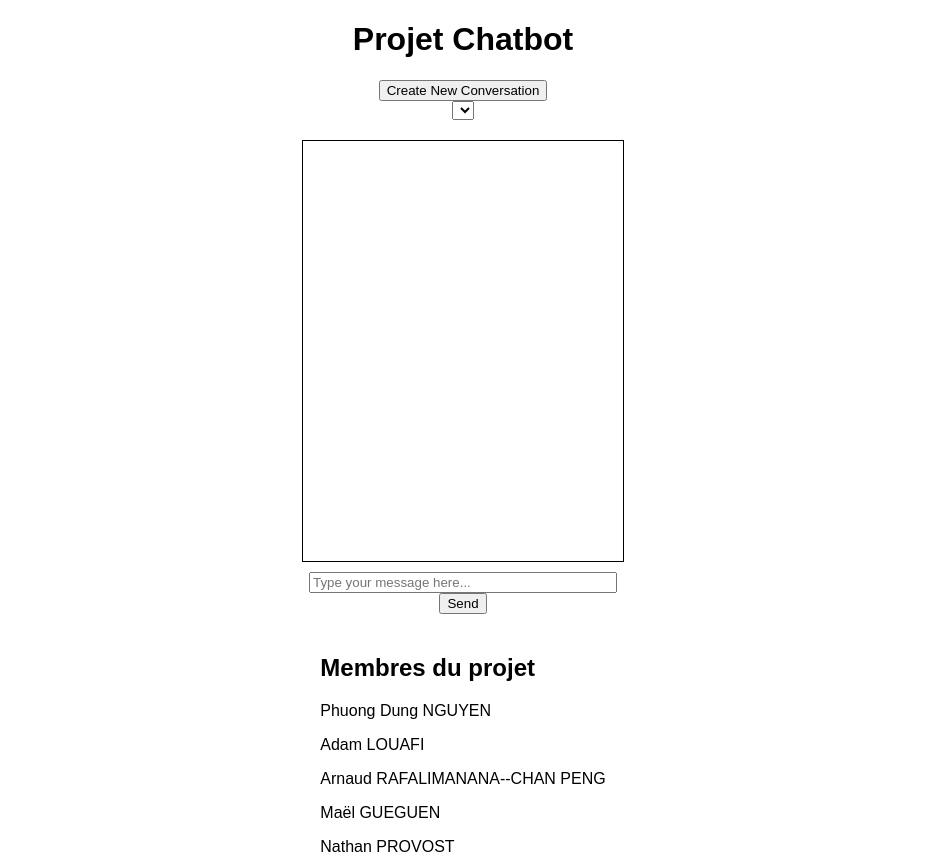
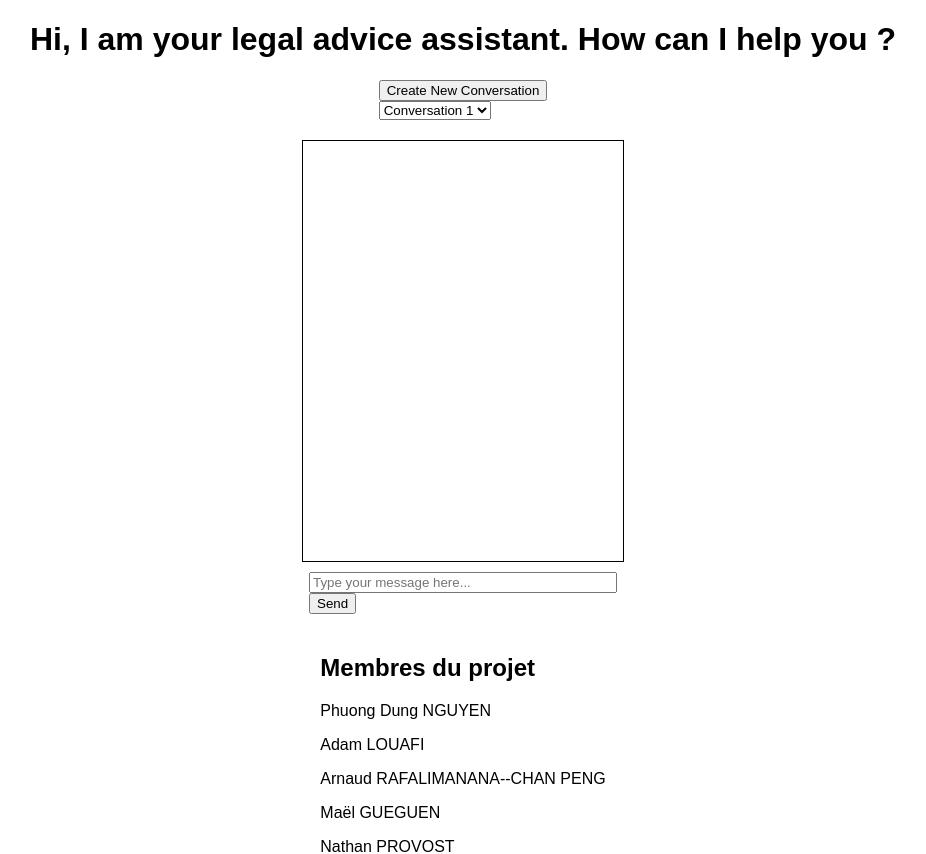
Before and after one commit to dzungpnguyen/NLP_legal_chatbot, a Flask app: page / in a window 1280 px wide. Shown: the top 854 px of the page, without its empty margins (177-1103 px from the left). Run offline with Flask 3, Linux system fonts and the light colour scheme; lists and menus that the app fills with data are empty.

Commit message:
add styling and modify layout

```diff
--- a/templates/index.html
+++ b/templates/index.html
@@ -4,25 +4,46 @@
     <title>Chatbot</title>
     <link rel="stylesheet" type="text/css" href="static/style.css">
 </head>
-<body>
-    <h1>Projet Chatbot</h1>
-    <button onclick="createConversation()">Create New Conversation</button>
-    <select id="conversationSelect" onchange="loadConversation(this.value)">
-        <!-- Les options seront ajoutées dynamiquement -->
-    </select>
-    <div id="chatbox"></div>
-    <input type="text" id="userInput" placeholder="Type your message here...">
-    <button onclick="sendMessage()">Send</button>
+<body onload="createConversation()">
+    <div id="Title" class="pt-1">
+        <h1 class="title is-3">Hi, I am your legal advice assistant. How can I help you ?</h1>
+    </div>
+
+    <div id="conversations" class="mt-1">
+        <button class="button is-link" onclick="createConversation()">Create New Conversation</button>
+        <div class="select">
+            <select id="conversationSelect" onchange="loadConversation(this.value)">
+            <!-- Les options seront ajoutées dynamiquement -->
+            </select>
+        </div>
+
+    </div>
+
+    <div id="chatbox" class="box mt-2"></div>
+
+    <div id="input" class="columns is-vcentered">
+        <div class="column">
+            <input type="text" id="userInput" class="input" onkeydown="handleKeyPress(event)" placeholder="Type your message here...">
+        </div>
+        <div class="column mt-3">
+            <button id="submit-input" class="button is-link" onclick="sendMessage()">Send</button>
+        </div>
+    </div>
+
 
     <div class="members">
-        <h2>Membres du projet</h2>
-        <p>Phuong Dung NGUYEN</p>
-        <p>Adam LOUAFI</p>
-        <p>Arnaud RAFALIMANANA--CHAN PENG</p>
-        <p> Maël GUEGUEN</p>
-        <p>Nathan PROVOST</p>
-        <p>Zachary Akakpo</p>
-        <p>Théo MARTIN</p>
+        <div class="has-text-centered">
+            <h2 class="title">Membres du projet</h2>
+        </div>
+        <div id="members" class="columns mt-1">
+            <p class="column">Phuong Dung NGUYEN</p>
+            <p class="column">Adam LOUAFI</p>
+            <p class="column">Arnaud RAFALIMANANA--CHAN PENG</p>
+            <p class="column">Maël GUEGUEN</p>
+            <p class="column">Nathan PROVOST</p>
+            <p class="column">Zachary Akakpo</p>
+            <p class="column">Théo MARTIN</p>
+        </div>
     </div>
 
     <script src="static/script.js"></script>
```
